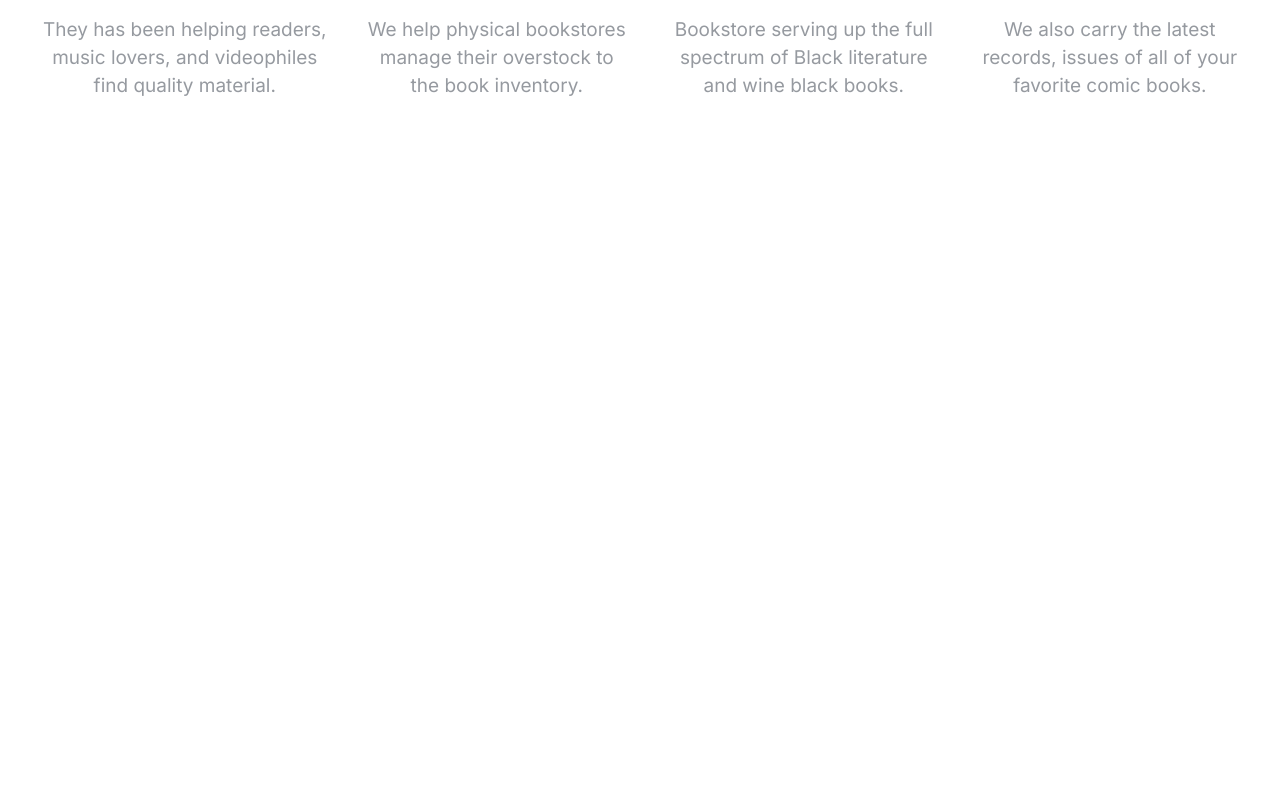
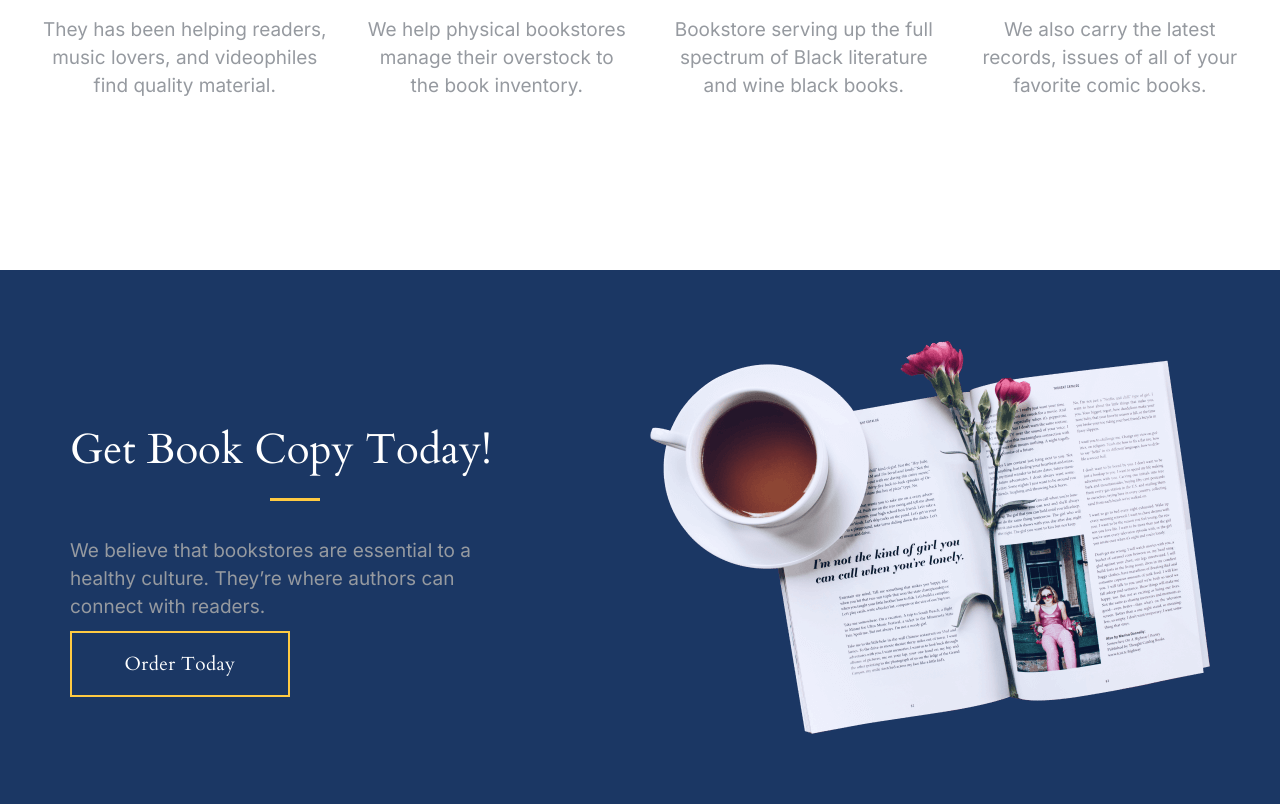
Before and after one commit to Anrower/books_landing, a plain HTML site: page index.html in a window 1280 px wide. Shown: the part 3069-3873 px from the top of the page. Before the commit the page ends 3339 px from the top, so only its background shows below. Drawn offline with Linux system fonts and the light colour scheme.

Commit message:
feat: add 5th section

```diff
--- a/index.css
+++ b/index.css
@@ -569,3 +569,34 @@ body {
   text-align: center;
   padding: 0 10px;
 }
+
+.get_book {
+  padding: 70px;
+}
+
+.get_book_container {
+  gap: 130px;
+}
+
+.get_book_left {
+  margin-top: 70px;
+  flex-direction: column;
+  align-items: flex-start;
+}
+
+.get_book_header {
+  margin-top: 15px;
+  color: var(--white);
+}
+
+.get_book_text {
+  margin-top: 28px;
+}
+
+.get_book_btn {
+  margin-top: 10px;
+  width: 220px;
+  color: var(--white);
+}
+
+.get_book_right {}
--- a/index.html
+++ b/index.html
@@ -243,7 +243,25 @@
       </section>
     </div>
   </div>
-
+  <div class="wrapper__blue">
+    <div class="content">
+      <section class="get_book">
+        <div class="get_book_container container">
+          <div class="get_book_left left">
+            <h2 class="h2_header get_book_header">Get Book Copy Today!</h2>
+            <hr class="after_header_h2">
+            <p class="get_book_text secondary_text">
+              We believe that bookstores are essential to a healthy culture. They’re where authors can connect with readers.
+            </p>
+            <button class="get_book_btn secondary_btn">Order Today</button>
+          </div>
+          <div class="get_book_right right">
+            <img src="/src/images/Get-Book_image.png" alt="content picture">
+          </div>
+        </div>
+      </section>
+    </div>
+  </div>
 </body>
 
 </html>
```
